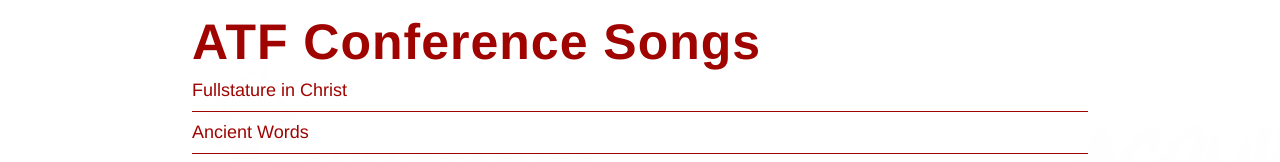
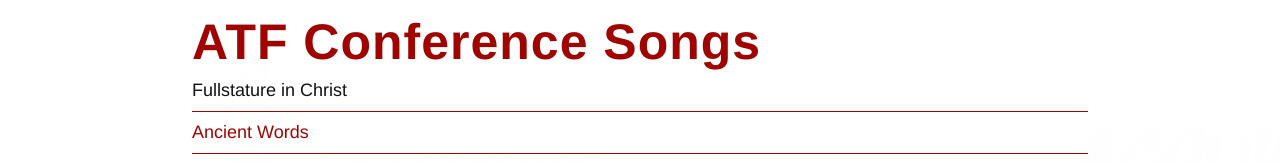
Before and after one commit to JohnSamuelOlamide/atf, a plain HTML site: page songs.html in a window 1280 px wide. In both pictures the pointer is over the link "Fullstature in Christ". Shown: the part 135-297 px from the top of the page. Drawn offline with Linux system fonts and the light colour scheme; a web font is replaced by a local one.

Commit message:
updated toc

```diff
--- a/css/songs.css
+++ b/css/songs.css
@@ -42,9 +42,11 @@ body {
   margin: 0 auto;
   font-family: "Helvetica Neue", Poppins;
   border-bottom: 1px solid #9f0401;
-  /* text-align: center; */
   padding: 10px 0;
   display: block;
+}
+.toc .table-content:hover {
+  color: #121212;
 }
 .toc .table-content:last-child {
   border: none !important;
```
